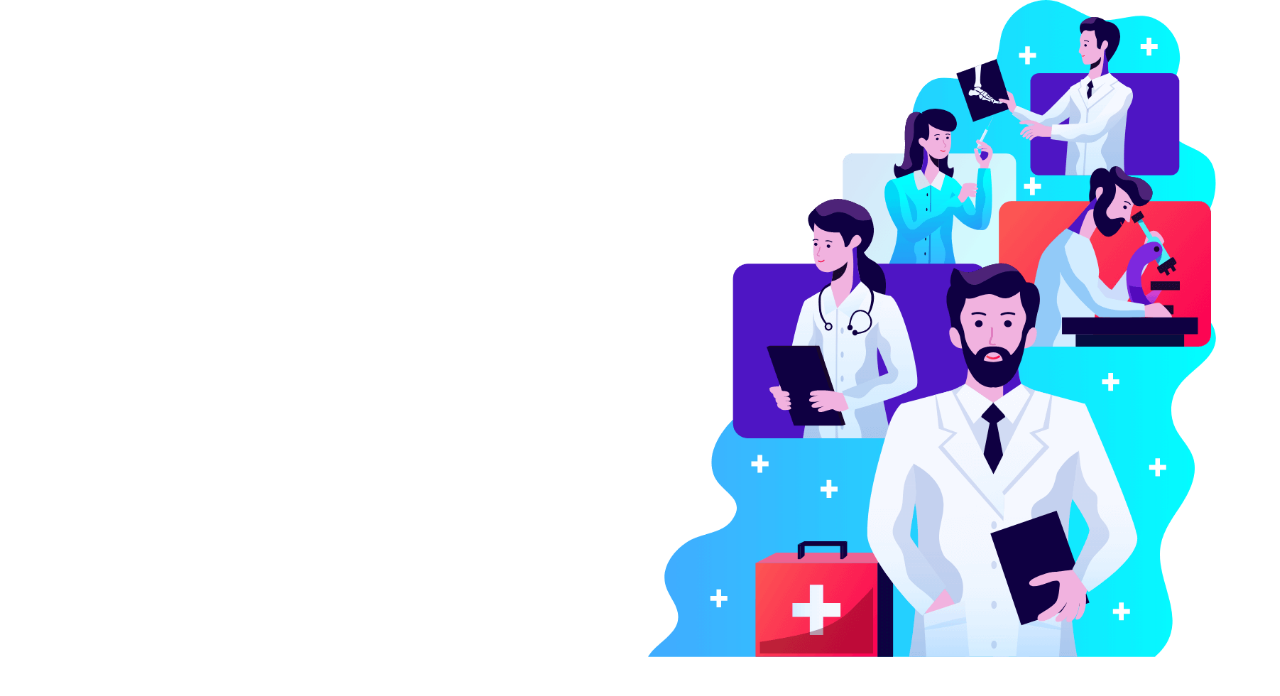
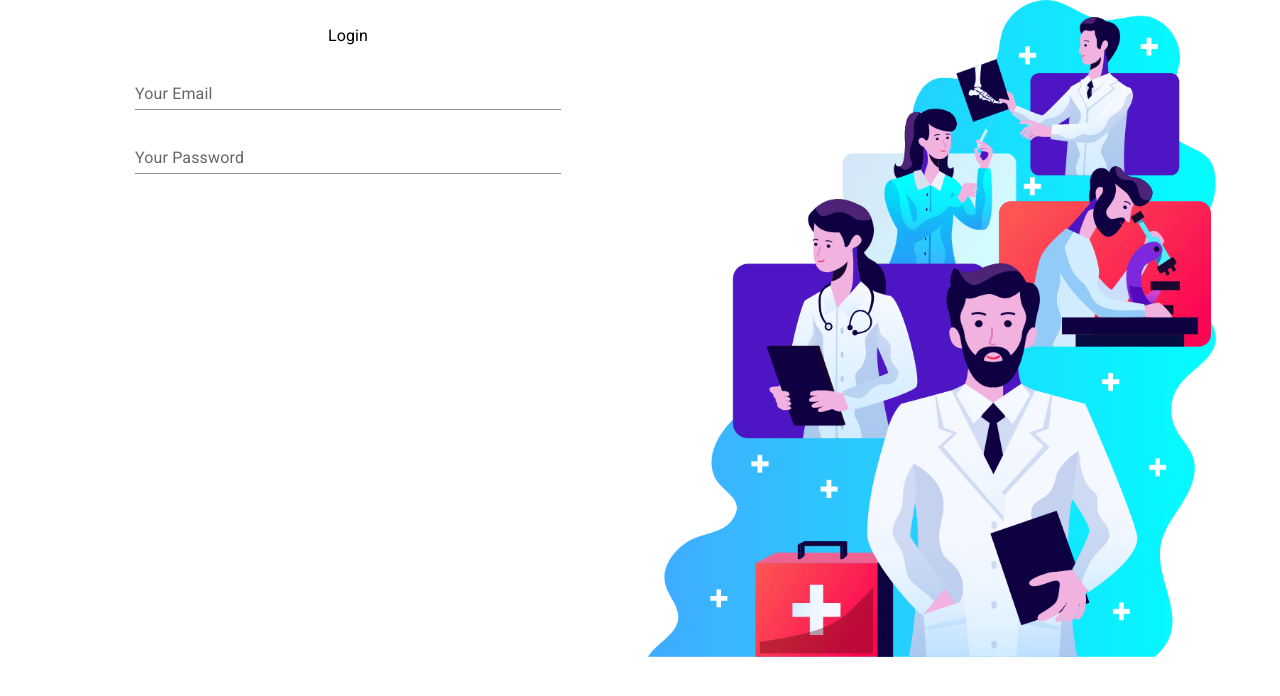
Before and after one commit to KhairuzzamanHridoy97/Doctors-Portal-Client, a React (Create React App) app: page /login in a window 1280 px wide. Shown: the top 696 px of the page. Built offline with nearby package versions, Linux system fonts and the light colour scheme.

Commit message:
added login form

```diff
--- a/src/Pages/Login/Login/Login.js
+++ b/src/Pages/Login/Login/Login.js
@@ -1,13 +1,36 @@
-import { Container, Grid } from '@mui/material';
+import { Container, Grid, TextField, Typography } from '@mui/material';
 import React from 'react';
 import login from '../../../images/login.png';
 
 const Login = () => {
+
+    const handleLoginSubmit=(e)=>{
+
+        e.preventDefault();
+    }
+
     return (
         <Container>
             <Grid container spacing={2}>
-                <Grid item xs={12} md={6}>
-
+                <Grid item sx={{mt:3}} xs={12} md={6}>
+                <Typography variant="body1" gutterBottom>
+                        Login
+                </Typography>
+                <form onSubmit={handleLoginSubmit}>
+                     <TextField
+                     sx={{width:'75%',m:1}}
+                      id="standard-basic"
+                      label="Your Email"
+                      variant="standard"
+                       />
+                     <TextField
+                    sx={{width:'75%',m:1}}
+                      id="standard-basic"
+                      label="Your Password"
+                      type='password'
+                      variant="standard"
+                       />
+                </form>
                 </Grid>
 
                 <Grid item xs={12} md={6}>
```
